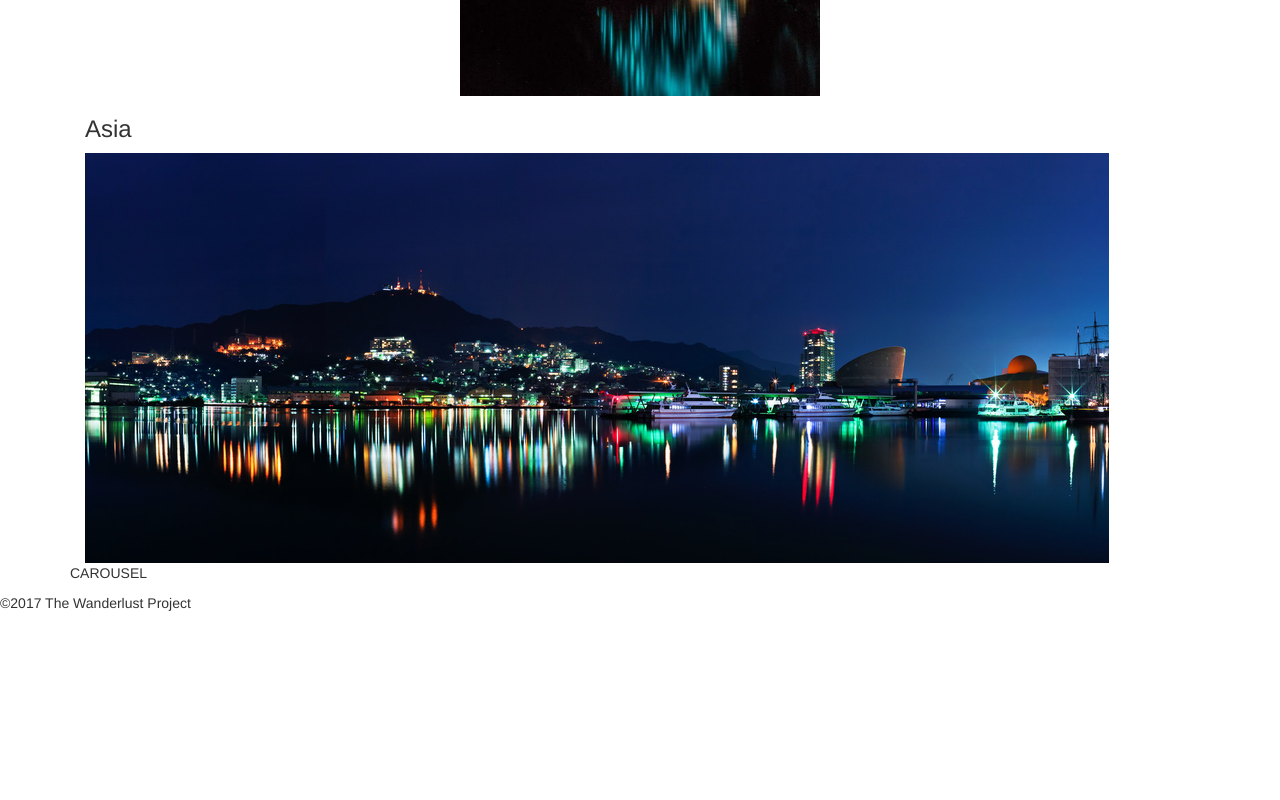
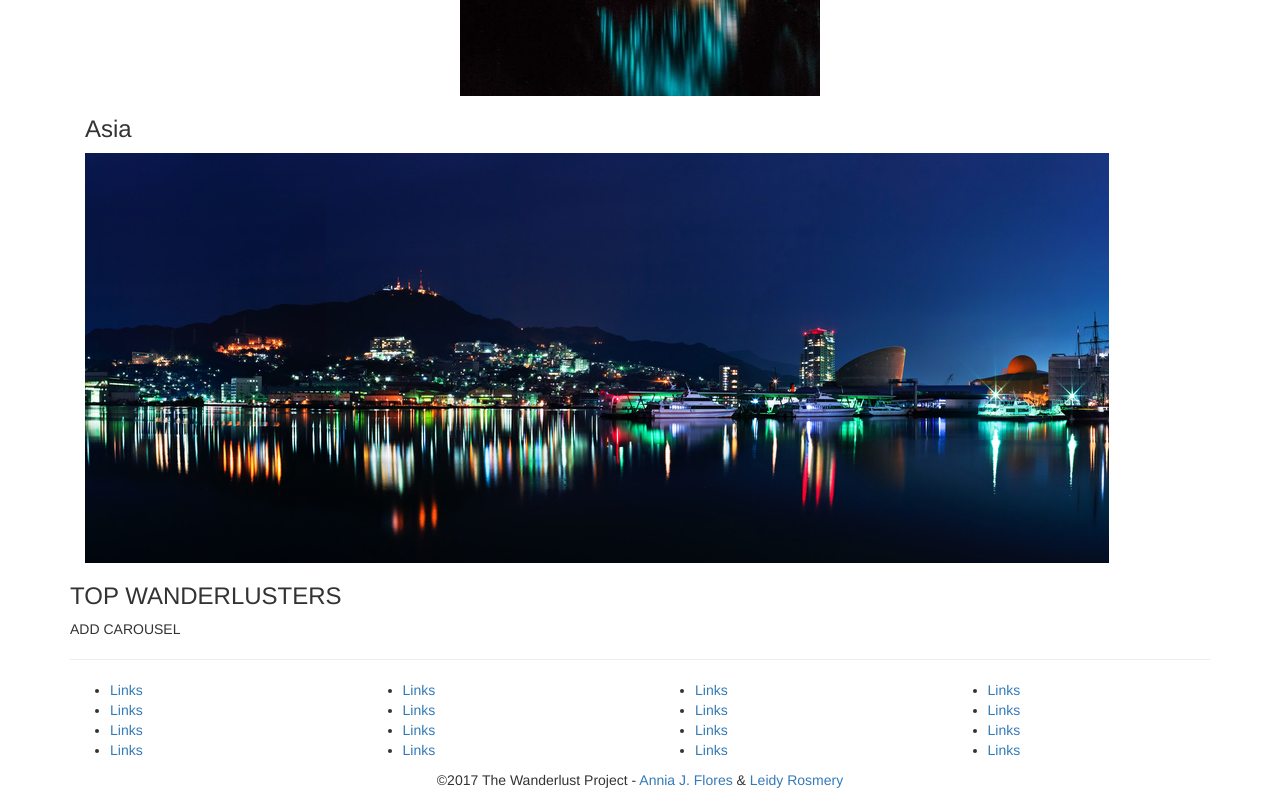
Before and after one commit to itsandromeda/Wanderlust-2.0, a plain HTML site: page index.html in a window 1280 px wide. Shown: the part 1588-2388 px from the top of the page. Before the commit the page ends 2211 px from the top, so only its background shows below. Drawn offline with nearby package versions, Linux system fonts and the light colour scheme.

Commit message:
Estructura footer

```diff
--- a/index.html
+++ b/index.html
@@ -37,8 +37,7 @@
                                 <li><a href="#">Busco asientos</a></li>
                             </ul>
                         </li>
-                        <li><a href="#">Planea tu viaje</a></li>
-                        <li><a href="#">Top Wanderlusters</a></li>
+                        <li><a href="#top-wanderlusters">Top Wanderlusters</a></li>
                     </ul>
                     <ul class="nav navbar-nav navbar-sub pull-right">
                         <li><a href="#">Sign up</a></li>
@@ -47,7 +46,7 @@
                 </div>
             </div>
         </nav>
-        <header class="showcase">
+        <header class="showcase text-center">
             <div class="container showcase-content">
                 <h1>¡Conviértete en un Wanderluster!</h1>
                 <p class="lead">Viaja y comparte tus nuevas experiencias con viajeros de la comunidad. Recibe tips, ahorra solicitando sitios a carpoolers u ofrece un espacio para viajar ganando dinero extra para tus siguientes exploraciones.</p>
@@ -115,23 +114,57 @@
                 </div>
             </div>
         </section>
-        <section class="top-wanderlusters">
+        <section id="top-wanderlusters">
             <div class="container">
-                <p>CAROUSEL</p>
+                <h3>TOP WANDERLUSTERS</h3>
+                <p>ADD CAROUSEL</p>
+                <hr>
             </div>
         </section>
         <footer>
             <div class="footer-inner">
-                <section>
-
+                <section class="container">
+                    <div class="row">
+                        <div class="col-md-3">
+                            <ul>
+                                <li><a href="#">Links</a></li>
+                                <li><a href="#">Links</a></li>
+                                <li><a href="#">Links</a></li>
+                                <li><a href="#">Links</a></li>
+                            </ul>
+                        </div>
+                        <div class="col-md-3">
+                            <ul>
+                                <li><a href="#">Links</a></li>
+                                <li><a href="#">Links</a></li>
+                                <li><a href="#">Links</a></li>
+                                <li><a href="#">Links</a></li>
+                            </ul>
+                        </div>
+                        <div class="col-md-3">
+                            <ul>
+                                <li><a href="#">Links</a></li>
+                                <li><a href="#">Links</a></li>
+                                <li><a href="#">Links</a></li>
+                                <li><a href="#">Links</a></li>
+                            </ul>
+                        </div>
+                        <div class="col-md-3">
+                            <ul>
+                                <li><a href="#">Links</a></li>
+                                <li><a href="#">Links</a></li>
+                                <li><a href="#">Links</a></li>
+                                <li><a href="#">Links</a></li>
+                            </ul>
+                        </div>
+                    </div>
                 </section>
             </div>
-            <div>
-                <p>©2017 The Wanderlust Project</p>
+            <div class="text-center">
+                <p>©2017 The Wanderlust Project - <a href="https://github.com/itsandromeda">Annia J. Flores</a> &amp; <a href="https://github.com/LeidyRosmery">Leidy Rosmery</a></p>
             </div>
         </footer>
     </div>
-
     <!-- jQUERY -->
     <script src="https://ajax.googleapis.com/ajax/libs/jquery/3.2.1/jquery.min.js"></script>
     <!-- BOOTSTRAP -->
```
